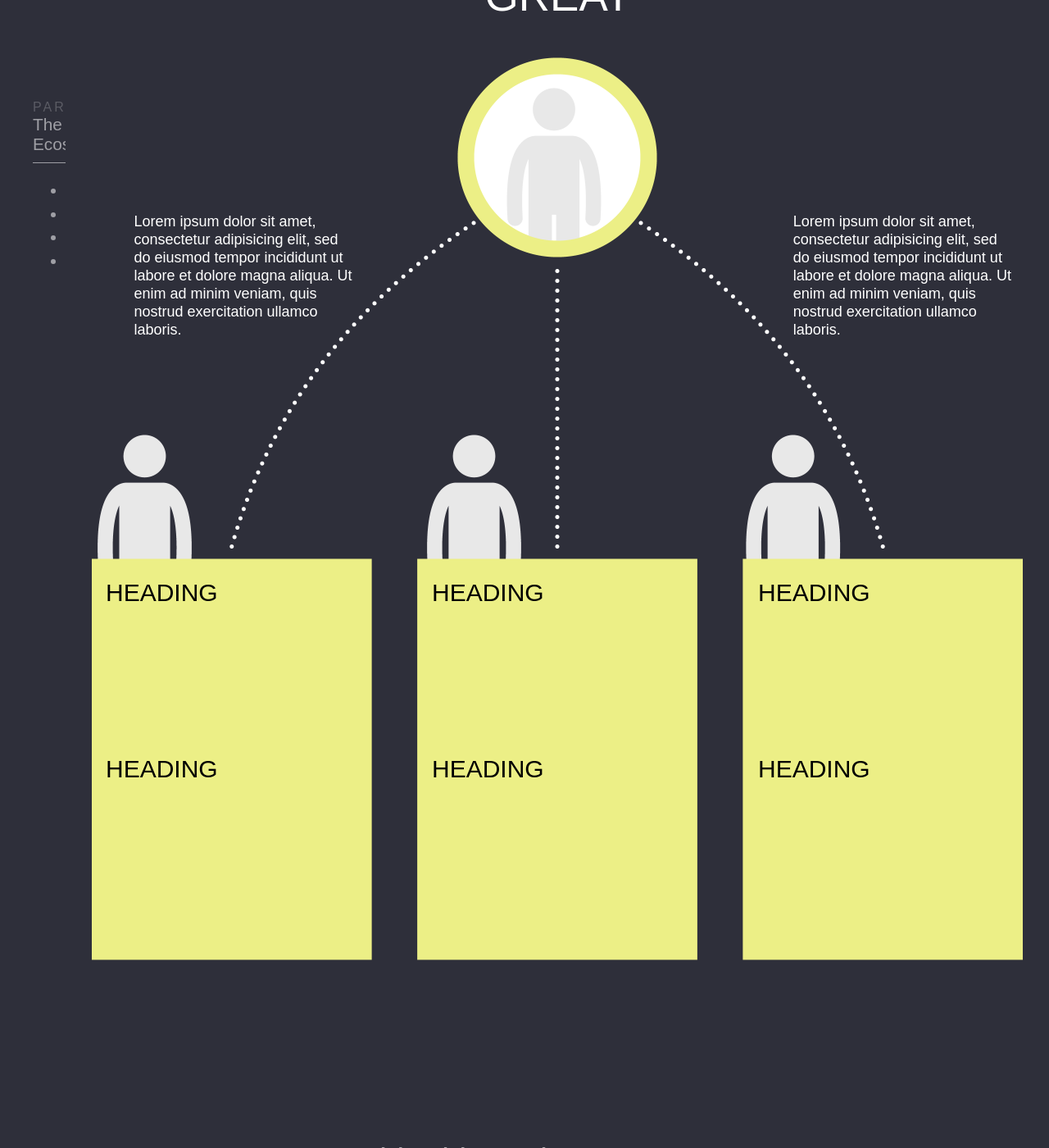
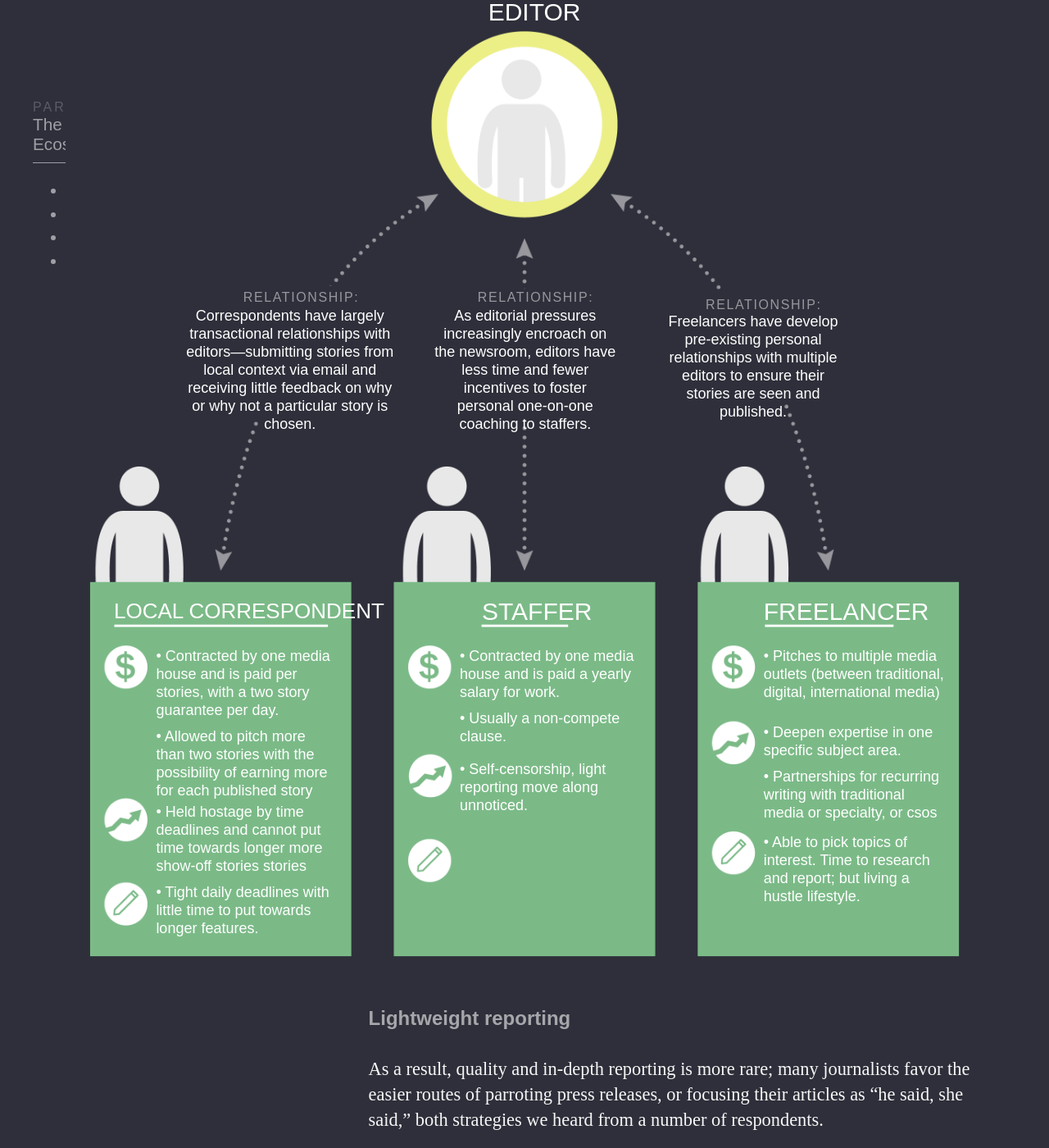
Before and after one commit to theReboot/onken, a Jekyll site: the page built from 2-accountability-ecosystem-kenya/index.md, in a window 1280 px wide and 1400 px high, scrolled down 22364 px. Shown: the whole window at 82% size. Built offline with Jekyll 4.4.1, drawn with Linux system fonts in a browser that asks for light colours; nearby versions of some CDN libraries; some of the changed text lies outside the part shown.

Commit message:
Newsroom graphic

```diff
--- a/_includes/graphic-newsroom.html
+++ b/_includes/graphic-newsroom.html
@@ -1,4 +1,4 @@
-<!-- Generated by ai2html v0.65.4 - 2017-09-13 15:01 -->
+<!-- Generated by ai2html v0.65.4 - 2017-09-13 17:01 -->
 <!-- ai file: ON_graphic_newsroom.ai -->
 <style type='text/css' media='screen,print'>
 	#g-ON_graphic_newsroom-box .g-artboard {
@@ -18,7 +18,6 @@
 	#g-ON_graphic_newsroom-Artboard_1 {
 		position:relative;
 		overflow:hidden;
-		width:1200px;
 	}
 	#g-ON_graphic_newsroom-Artboard_1 p {
 		font-weight:500;
@@ -27,65 +26,133 @@
 		filter:alpha(opacity=100);
 		-ms-filter:progid:DXImageTransform.Microsoft.Alpha(Opacity=100);
 		opacity:1;
+		padding-bottom:0;
 		letter-spacing:0em;
 		text-align:left;
 		color:rgb(255,255,255);
 		text-transform:none;
-		padding-bottom:0;
 		padding-top:0;
 		mix-blend-mode:normal;
 		font-style:normal;
 	}
 	#g-ON_graphic_newsroom-Artboard_1 .g-pstyle0 {
-		font-size:53px;
-		line-height:64px;
+		font-size:16px;
+		line-height:19px;
+		filter:alpha(opacity=50);
+		-ms-filter:progid:DXImageTransform.Microsoft.Alpha(Opacity=50);
+		opacity:0.5;
+		letter-spacing:0.1em;
 		text-align:center;
 		text-transform:uppercase;
 	}
 	#g-ON_graphic_newsroom-Artboard_1 .g-pstyle1 {
+		font-size:17px;
+		line-height:15px;
+		letter-spacing:0.025em;
+		text-align:center;
+		color:rgb(46,47,58);
+	}
+	#g-ON_graphic_newsroom-Artboard_1 .g-pstyle2 {
 		font-size:30px;
 		line-height:35px;
+		text-align:center;
 		text-transform:uppercase;
-		color:rgb(0,0,0);
+	}
+	#g-ON_graphic_newsroom-Artboard_1 .g-pstyle3 {
+		text-align:center;
+	}
+	#g-ON_graphic_newsroom-Artboard_1 .g-pstyle4 {
+		font-size:26px;
+		line-height:31px;
+		text-align:center;
+		text-transform:uppercase;
+	}
+	#g-ON_graphic_newsroom-Artboard_1 .g-pstyle5 {
+		padding-bottom:10px;
 	}
 
 </style>
 
-<div id="g-ON_graphic_newsroom-box" class="ai2html fullWidth">
+<div id="g-ON_graphic_newsroom-box" class="fullWidth ai2html">
 
 	<!-- Artboard: Artboard_1 -->
 	<div id="g-ON_graphic_newsroom-Artboard_1" class="g-artboard g-artboard-v3" data-min-width='1200'>
 		<img id="g-ai0-0" class="g-aiImg" src="{{ site.baseurl }}/assets/img/ON_graphic_newsroom-Artboard_1.png"/>
-		<div id="g-ai0-1" class="g-Layer_2 g-aiAbs g-aiPointText" style="top:9.1065%;margin-top:-67.9px;left:49.9932%;margin-left:-11.625%;width:281px;">
-			<p class="g-pstyle0">Something</p>
-			<p class="g-pstyle0">great</p>
+		<div id="g-ai0-1" class="g-Text g-aiAbs g-aiPointText" style="top:3.1947%;margin-top:-10.9px;left:50.0636%;margin-left:-12.1667%;width:294px;">
+			<p class="g-pstyle0">Drivers of Editorial Decisions:</p>
 		</div>
-		<div id="g-ai0-2" class="g-Layer_2 g-aiAbs" style="top:28.1205%;left:6.95%;width:22.25%;">
-			<p>Lorem ipsum dolor sit amet, consectetur adipisicing elit, sed do eiusmod tempor incididunt ut labore et dolore magna aliqua. Ut enim ad minim veniam, quis nostrud exercitation ullamco laboris.</p>
+		<div id="g-ai0-2" class="g-Text g-aiAbs g-aiPointText" style="top:10.0681%;margin-top:-16.7px;left:54.4871%;margin-left:-2.4583%;width:61px;">
+			<p class="g-pstyle1">Private</p>
+			<p class="g-pstyle1">Interest</p>
 		</div>
-		<div id="g-ai0-3" class="g-Layer_2 g-aiAbs" style="top:28.1205%;left:73.9786%;width:22.25%;">
-			<p>Lorem ipsum dolor sit amet, consectetur adipisicing elit, sed do eiusmod tempor incididunt ut labore et dolore magna aliqua. Ut enim ad minim veniam, quis nostrud exercitation ullamco laboris.</p>
+		<div id="g-ai0-3" class="g-Text g-aiAbs g-aiPointText" style="top:9.9543%;margin-top:-9.1px;left:39.4245%;margin-left:-3.875%;width:95px;">
+			<p class="g-pstyle1">Competition</p>
 		</div>
-		<div id="g-ai0-4" class="g-Layer_2 g-aiAbs g-aiPointText" style="top:58.4123%;margin-top:-19.4px;left:4.0833%;width:120px;">
-			<p class="g-pstyle1">Heading</p>
+		<div id="g-ai0-4" class="g-Text g-aiAbs g-aiPointText" style="top:9.9543%;margin-top:-9.1px;left:46.9647%;margin-left:-1.1667%;width:30px;">
+			<p class="g-pstyle1">Ads</p>
 		</div>
-		<div id="g-ai0-5" class="g-Layer_2 g-aiAbs g-aiPointText" style="top:58.4123%;margin-top:-19.4px;left:37.25%;width:120px;">
-			<p class="g-pstyle1">Heading</p>
+		<div id="g-ai0-5" class="g-Text g-aiAbs g-aiPointText" style="top:9.9543%;margin-top:-9.1px;left:62.0291%;margin-left:-1.5%;width:38px;">
+			<p class="g-pstyle1">Buzz</p>
 		</div>
-		<div id="g-ai0-6" class="g-Layer_2 g-aiAbs g-aiPointText" style="top:58.4123%;margin-top:-19.4px;left:70.4167%;width:120px;">
-			<p class="g-pstyle1">Heading</p>
+		<div id="g-ai0-6" class="g-Text g-aiAbs g-aiPointText" style="top:13.7915%;margin-top:-19.4px;left:50.0004%;margin-left:-3.9583%;width:97px;">
+			<p class="g-pstyle2">editor</p>
 		</div>
-		<div id="g-ai0-7" class="g-Layer_2 g-aiAbs g-aiPointText" style="top:72.4074%;margin-top:-19.4px;left:4.0833%;width:120px;">
-			<p class="g-pstyle1">Heading</p>
+		<div id="g-ai0-7" class="g-Text g-aiAbs g-aiPointText" style="top:39.1805%;margin-top:-10.9px;left:24.5235%;margin-left:-5.1667%;width:126px;">
+			<p class="g-pstyle0">relationship:</p>
 		</div>
-		<div id="g-ai0-8" class="g-Layer_2 g-aiAbs g-aiPointText" style="top:72.4074%;margin-top:-19.4px;left:37.25%;width:120px;">
-			<p class="g-pstyle1">Heading</p>
+		<div id="g-ai0-8" class="g-Text g-aiAbs g-aiPointText" style="top:39.1805%;margin-top:-10.9px;left:50.058%;margin-left:-5.1667%;width:126px;">
+			<p class="g-pstyle0">relationship:</p>
 		</div>
-		<div id="g-ai0-9" class="g-Layer_2 g-aiAbs g-aiPointText" style="top:72.4074%;margin-top:-19.4px;left:70.4167%;width:120px;">
-			<p class="g-pstyle1">Heading</p>
+		<div id="g-ai0-9" class="g-Text g-aiAbs g-aiPointText" style="top:39.8621%;margin-top:-10.9px;left:74.9031%;margin-left:-5.1667%;width:126px;">
+			<p class="g-pstyle0">relationship:</p>
+		</div>
+		<div id="g-ai0-10" class="g-Text g-aiAbs" style="top:39.9388%;left:24.446%;margin-left:-11.625%;width:23.25%;">
+			<p class="g-pstyle3">Correspondents have largely transactional relationships with editors&mdash;submitting stories from local context via email and receiving little feedback on why or why not a particular story is chosen.</p>
+		</div>
+		<div id="g-ai0-11" class="g-Text g-aiAbs" style="top:39.9388%;left:50.0721%;margin-left:-9.9167%;width:19.8333%;">
+			<p class="g-pstyle3">As editorial pressures increasingly encroach on the newsroom, editors have less time and fewer incentives to foster personal one-on-one coaching to staffers.</p>
+		</div>
+		<div id="g-ai0-12" class="g-Text g-aiAbs" style="top:40.484%;left:74.9172%;margin-left:-9.9167%;width:19.8333%;">
+			<p class="g-pstyle3">Freelancers have develop pre-existing personal relationships with multiple editors to ensure their stories are seen and published. </p>
+		</div>
+		<div id="g-ai0-13" class="g-Text g-aiAbs g-aiPointText" style="top:67.225%;margin-top:-19.4px;left:50.0203%;margin-left:-4.6667%;width:114px;">
+			<p class="g-pstyle2">Staffer</p>
+		</div>
+		<div id="g-ai0-14" class="g-Text g-aiAbs g-aiPointText" style="top:67.225%;margin-top:-19.4px;left:83.0806%;margin-left:-7.0417%;width:171px;">
+			<p class="g-pstyle2">Freelancer</p>
+		</div>
+		<div id="g-ai0-15" class="g-Text g-aiAbs g-aiPointText" style="top:67.2098%;margin-top:-17.1px;left:16.8879%;margin-left:-11.625%;width:281px;">
+			<p class="g-pstyle4">Local Correspondent</p>
+		</div>
+		<div id="g-ai0-16" class="g-Text g-aiAbs" style="top:70.2678%;left:42.9444%;width:19.75%;">
+			<p class="g-pstyle5">&bull; Contracted by one media house and is paid a yearly salary for work.</p>
+			<p class="g-pstyle5">&bull; Usually a non-compete clause.</p>
+		</div>
+		<div id="g-ai0-17" class="g-Text g-aiAbs" style="top:70.2678%;left:9.8552%;width:19.75%;">
+			<p class="g-pstyle5">&bull; Contracted by one media house and is paid per stories, with a two story guarantee per day. </p>
+			<p class="g-pstyle5">&bull; Allowed to pitch more than two stories with the possibility of earning more for each published story</p>
+		</div>
+		<div id="g-ai0-18" class="g-Text g-aiAbs" style="top:70.2678%;left:76.0453%;width:19.75%;">
+			<p class="g-pstyle5">&bull; Pitches to multiple media outlets (between traditional, digital, international media)</p>
+		</div>
+		<div id="g-ai0-19" class="g-Text g-aiAbs" style="top:77.0833%;left:76.0453%;width:19.75%;">
+			<p class="g-pstyle5">&bull; Deepen expertise in one specific subject area.</p>
+			<p class="g-pstyle5">&bull; Partnerships for recurring writing with traditional media or specialty, or csos</p>
+		</div>
+		<div id="g-ai0-20" class="g-Text g-aiAbs" style="top:80.3547%;left:42.9444%;width:19.75%;">
+			<p class="g-pstyle5">&bull; Self-censorship, light reporting move along unnoticed.</p>
+		</div>
+		<div id="g-ai0-21" class="g-Text g-aiAbs" style="top:84.1032%;left:9.8552%;width:19.75%;">
+			<p class="g-pstyle5">&bull; Held hostage by time deadlines and cannot put time towards longer more show-off stories stories</p>
+		</div>
+		<div id="g-ai0-22" class="g-Text g-aiAbs" style="top:86.8294%;left:76.0453%;width:19.75%;">
+			<p class="g-pstyle5">&bull; Able to pick topics of interest. Time to research and report; but living a hustle lifestyle.</p>
+		</div>
+		<div id="g-ai0-23" class="g-Text g-aiAbs" style="top:91.2595%;left:9.8552%;width:19.75%;">
+			<p class="g-pstyle5">&bull; Tight daily deadlines with little time to put towards longer features.</p>
 		</div>
 	</div>
 
 </div>
 
-<!-- End ai2html - 2017-09-13 15:01 -->
+<!-- End ai2html - 2017-09-13 17:01 -->
```
Also changed, not shown: assets/img/ON_graphic_newsroom-Artboard_1.png, 1 other file.
